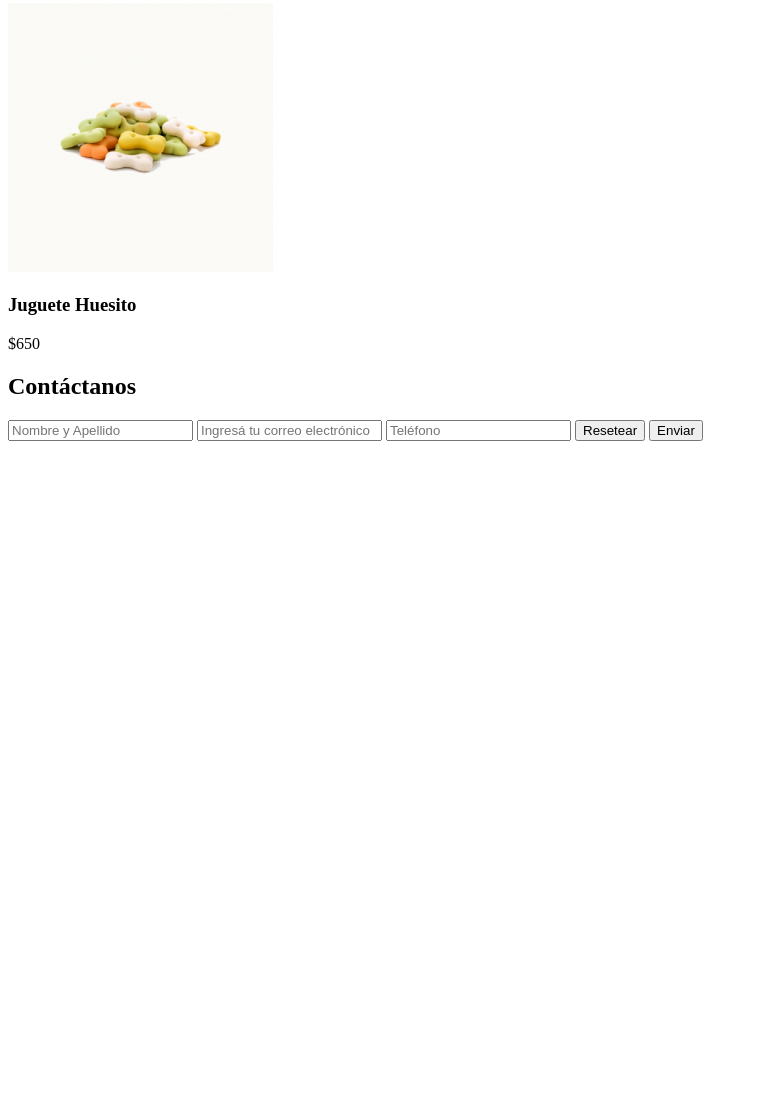
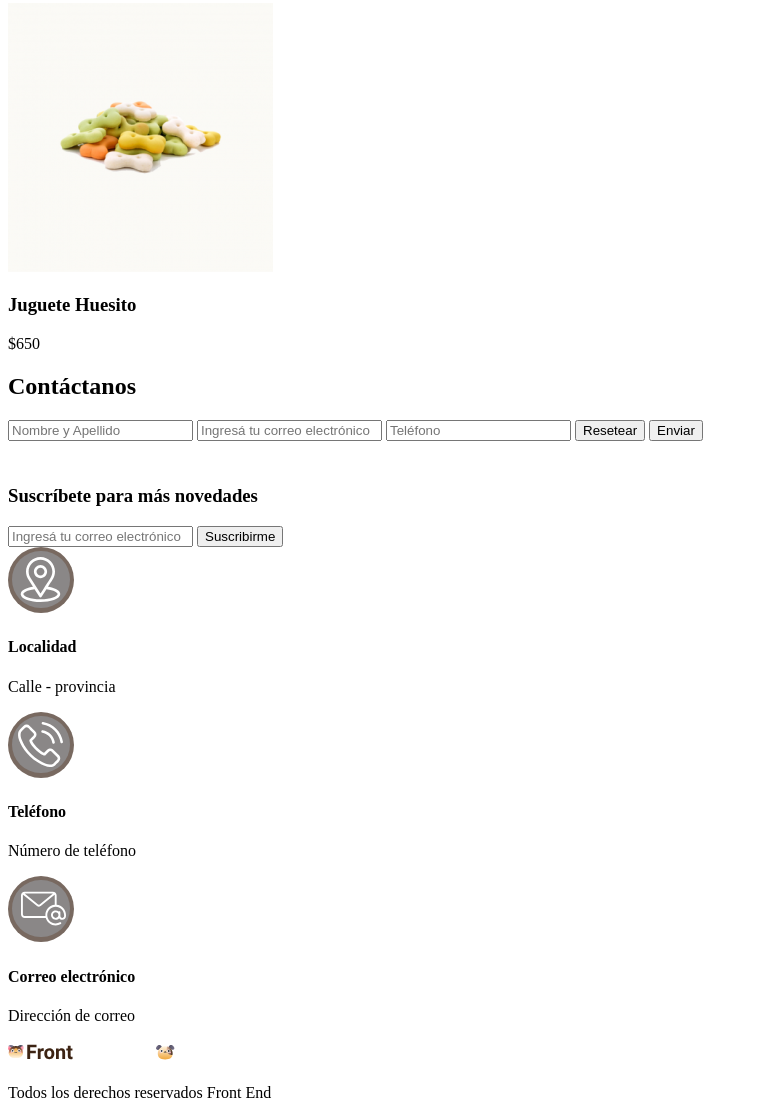
Before and after one commit to feeldiac/petshop, a plain HTML site: page index.html in a window 1280 px wide. Shown: the part 1347-2465 px from the top of the page, without its empty margins (0-758 px from the left). Before the commit the page ends 1796 px from the top, so only its background shows below. Drawn offline with Linux system fonts and the light colour scheme.

Commit message:
Creado footer

```diff
--- a/index.html
+++ b/index.html
@@ -81,5 +81,47 @@
             <button type="submit">Enviar</button>
         </form>
     </section>
+    <footer>
+        <header>
+            <div>
+                <img src="images/suscribete-icon.svg" alt="suscribete icono">
+                <h3>Suscríbete para más novedades</h3>
+            </div>
+            <div>
+                <form action="">
+                    <input type="email" placeholder="Ingresá tu correo electrónico">
+                    <button type="submit">Suscribirme</button>
+                </form>
+            </div>
+        </header>
+        <div>
+            <div class="footer-cards">
+                <!-- footer card #1 -->
+                <div class="footer-card">
+                    <img src="images/localidad-icon.svg" alt="icono localidad">
+                    <h4>Localidad</h4>
+                    <p>Calle - provincia</p>
+                </div>
+                <!-- footer card #2 -->
+                <div class="footer-card">
+                    <img src="images/telefono-icon.svg" alt="icono telefono">
+                    <h4>Teléfono</h4>
+                    <p>Número de teléfono</p>
+                </div>
+                <!-- footer card #3 -->
+                <div class="footer-card">
+                    <img src="images/correo-icon.svg" alt="icono correo">
+                    <h4>Correo electrónico</h4>
+                    <p>Dirección de correo</p>
+                </div>
+            </div>
+            <div>
+                <img src="images/logo.svg" alt="logo frontcat&dog">
+            </div>
+        </div>
+        <div>
+            <p>Todos los derechos reservados Front End</p>
+        </div>
+    </footer>
 </body>
 </html>
```
Also changed, not shown: images/correo-icon.svg (added), images/localidad-icon.svg (added), images/suscribete-icon.svg (added), images/telefono-icon.svg (added).
